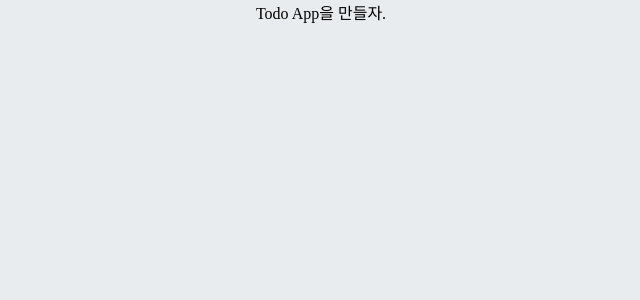
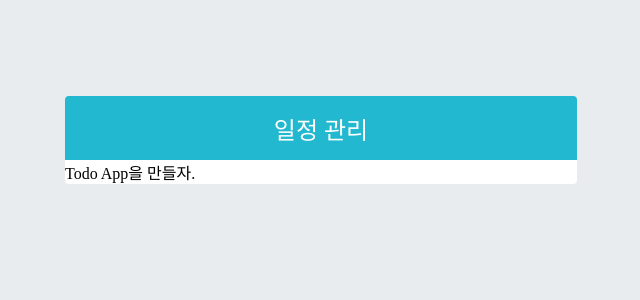
Before and after one commit to Lee-eunjoo-love/react-todo-app, a React (Create React App) app: page / in a window 1280 px wide. Shown: the top 300 px of the page, without its empty margins (319-959 px from the left). Built offline with nearby package versions, Linux system fonts and the light colour scheme.

Commit message:
기능별 구조

```diff
--- a/src/App.js
+++ b/src/App.js
@@ -1,8 +1,8 @@
-import logo from './logo.svg';
 import './App.css';
+import TodoTemplate from './features/todo/components/TodoTemplate';
 
 function App() {
-  return <div className="App">Todo App을 만들자.</div>;
+  return <TodoTemplate>Todo App을 만들자.</TodoTemplate>;
 }
 
 export default App;
--- /dev/null
+++ b/src/features/todo/components/TodoTemplate.js
@@ -0,0 +1,12 @@
+import './TodoTemplate.scss';
+
+const TodoTemplate = ({ children }) => {
+  return (
+    <div className="todoTemplate">
+      <div className="app-title">일정 관리</div>
+      <div className="content">{children}</div>
+    </div>
+  );
+};
+
+export default TodoTemplate;
--- /dev/null
+++ b/src/features/todo/components/TodoTemplate.scss
@@ -0,0 +1,22 @@
+.todoTemplate {
+  width: 512px;
+  margin-left: auto;
+  margin-right: auto;
+  margin-top: 6rem;
+  border-radius: 4px;
+  overflow: hidden;
+
+  .app-title {
+    background: #22b8cf;
+    color: white;
+    height: 4rem;
+    font-size: 1.5rem;
+    display: flex;
+    align-items: center;
+    justify-content: center;
+  }
+
+  .content {
+    background: white;
+  }
+}
--- /dev/null
+++ b/src/jsconfig.json
@@ -0,0 +1,5 @@
+{
+  "compilerOptions": {
+    "target": "es6"
+  }
+}
```
Also changed, not shown: src/features/index.js (added, +7 -0 lines), src/features/todo/components/TodoInsert.js (added, +12 -0 lines), src/features/todo/components/TodoInsert.scss (added), src/pages/Home.js (added), 1 other file (tests, documents, lock files or other folders).
